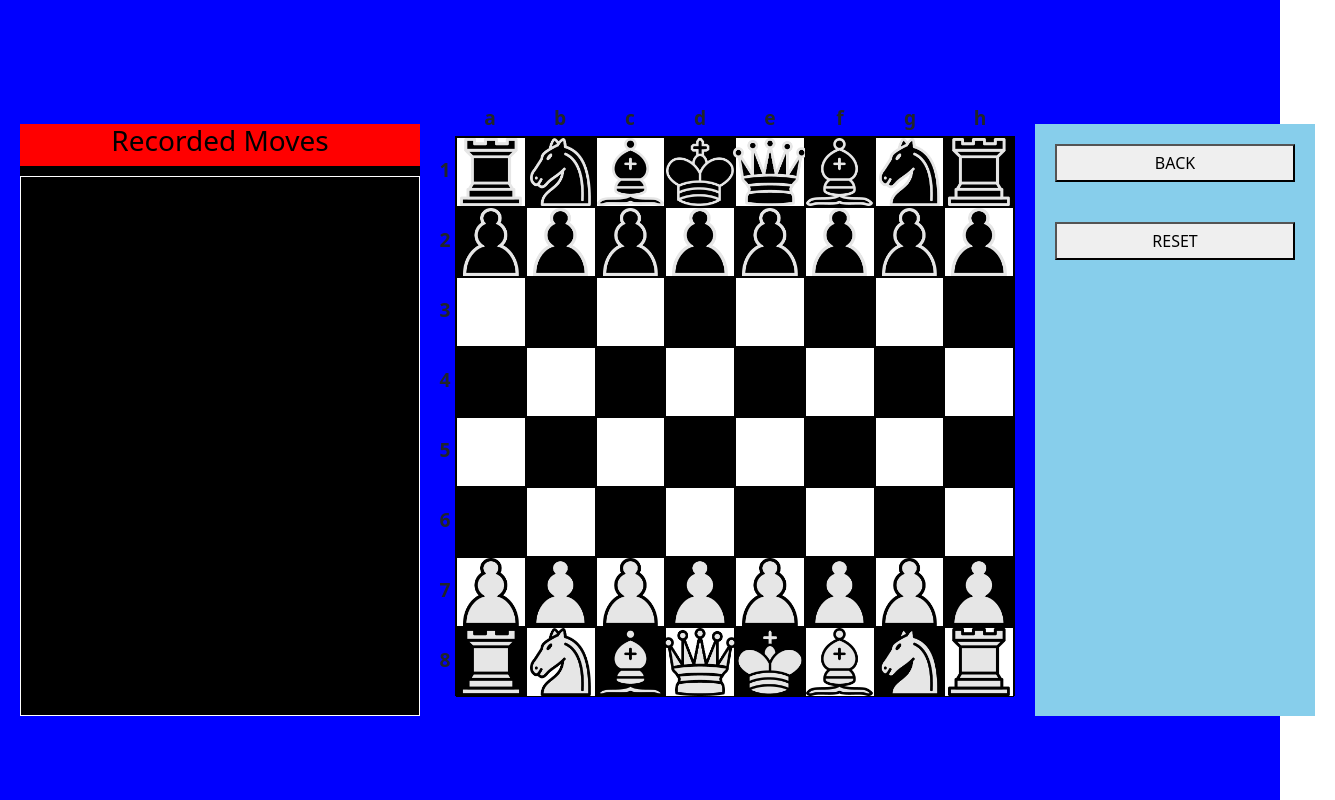
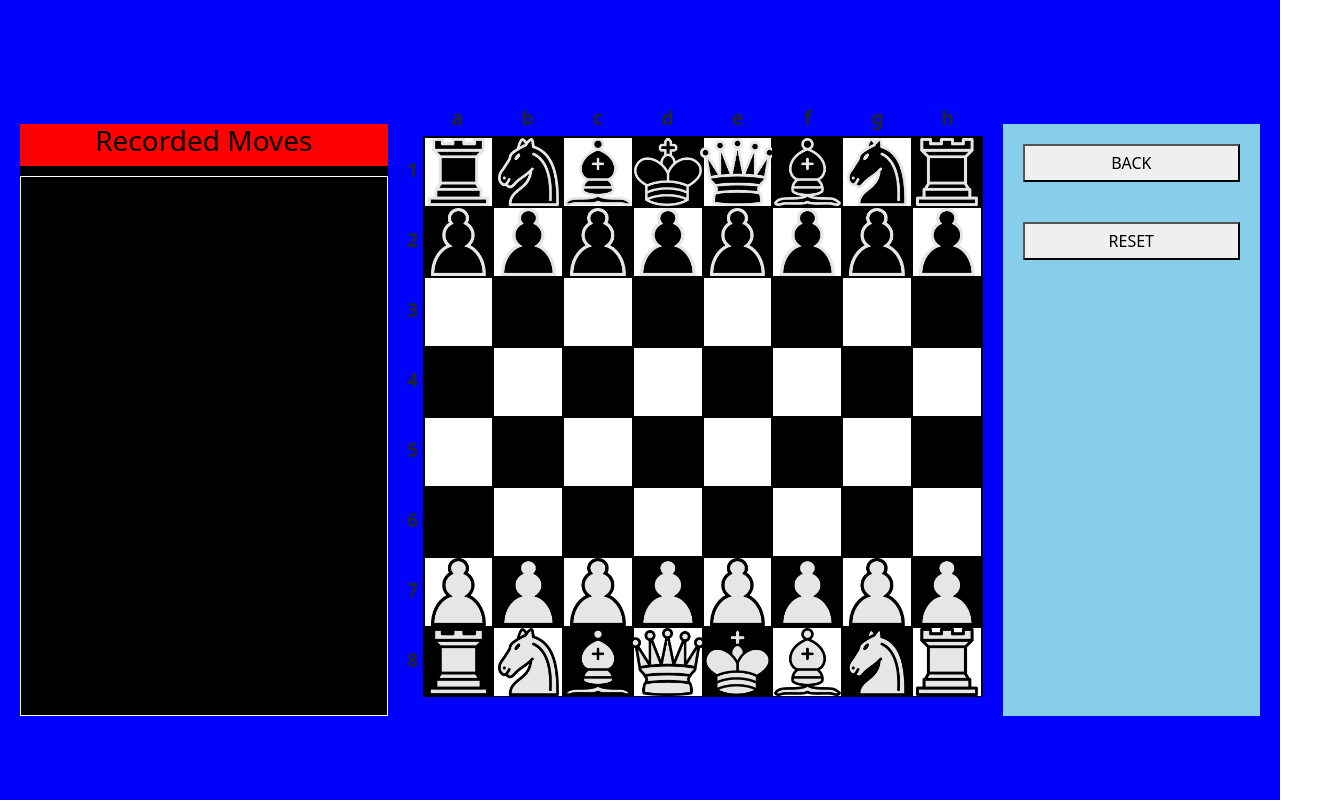
Before and after one commit to Srutarshi-Ghosh/chess, a React (Create React App) app: page / in a window 1280 px wide. Shown: the whole page, 1335 px wide, since content can reach past the window. Built offline with nearby package versions, Linux system fonts and the light colour scheme.

Commit message:
Changed css

```diff
--- a/src/App.css
+++ b/src/App.css
@@ -1,3 +1,4 @@
 .App {
   text-align: center;
+	display: flex;
 }
--- a/src/styles/Chess.module.css
+++ b/src/styles/Chess.module.css
@@ -1,10 +1,13 @@
 .chess {
 	display: flex;
 	flex-direction: column;
+	width: 100%;
+
 }
 
 .game-area {
 	display: flex;
 	flex-direction: row;
 	width: 100%;
+	justify-content: space-around;
 }
--- a/src/styles/GamePage.module.css
+++ b/src/styles/GamePage.module.css
@@ -3,4 +3,6 @@
 	display: flex;
 	flex-direction: column;
 	background-color: blue;
+	width: 100%;
+	height: 100%;
 }
--- a/src/styles/RecordMovesPanel.module.css
+++ b/src/styles/RecordMovesPanel.module.css
@@ -6,6 +6,7 @@
 	background-color: black;
 	margin: 20px;
 	overflow: auto;
+	min-width: 120px;
 }
 
 .title {
```
